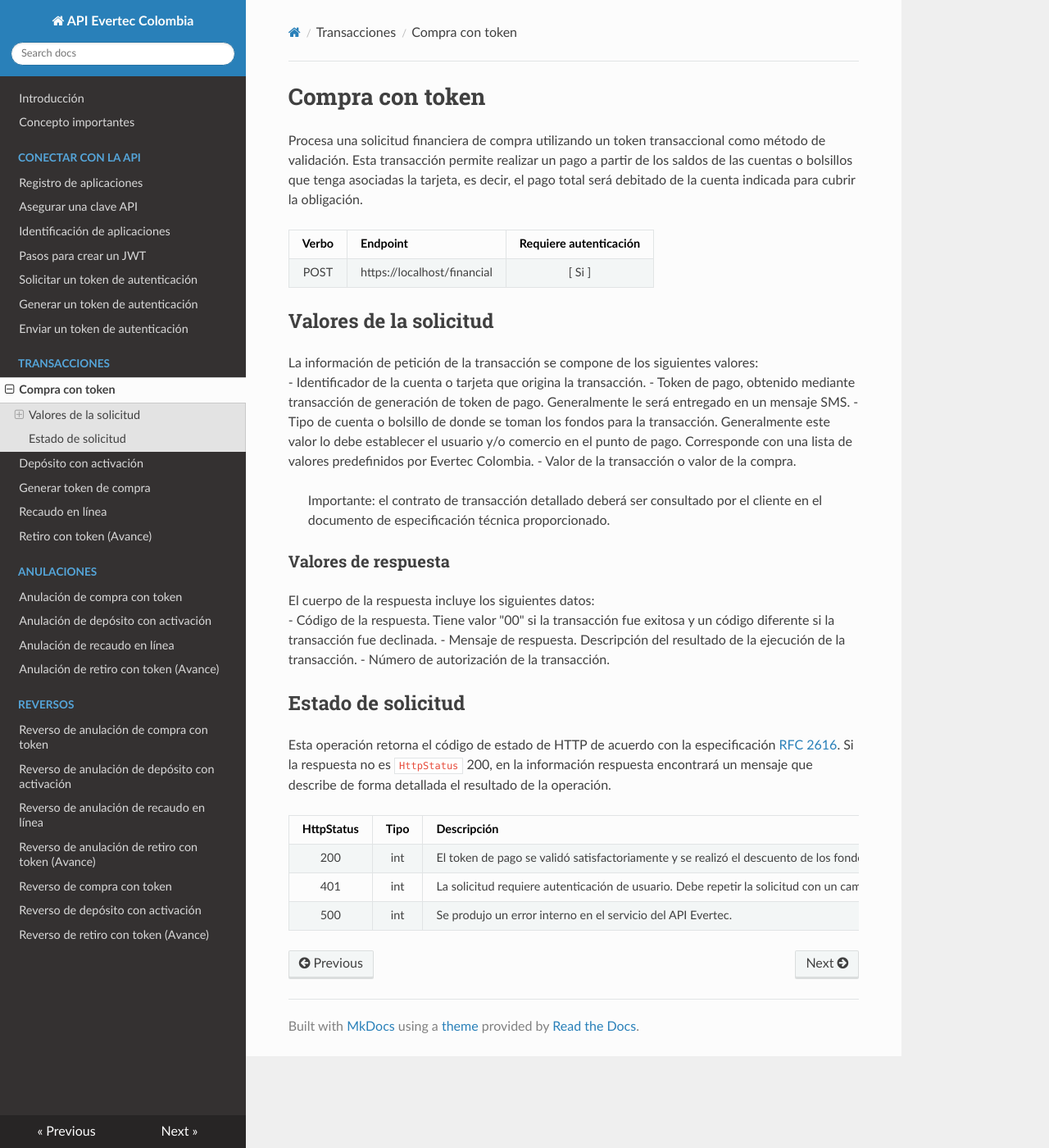
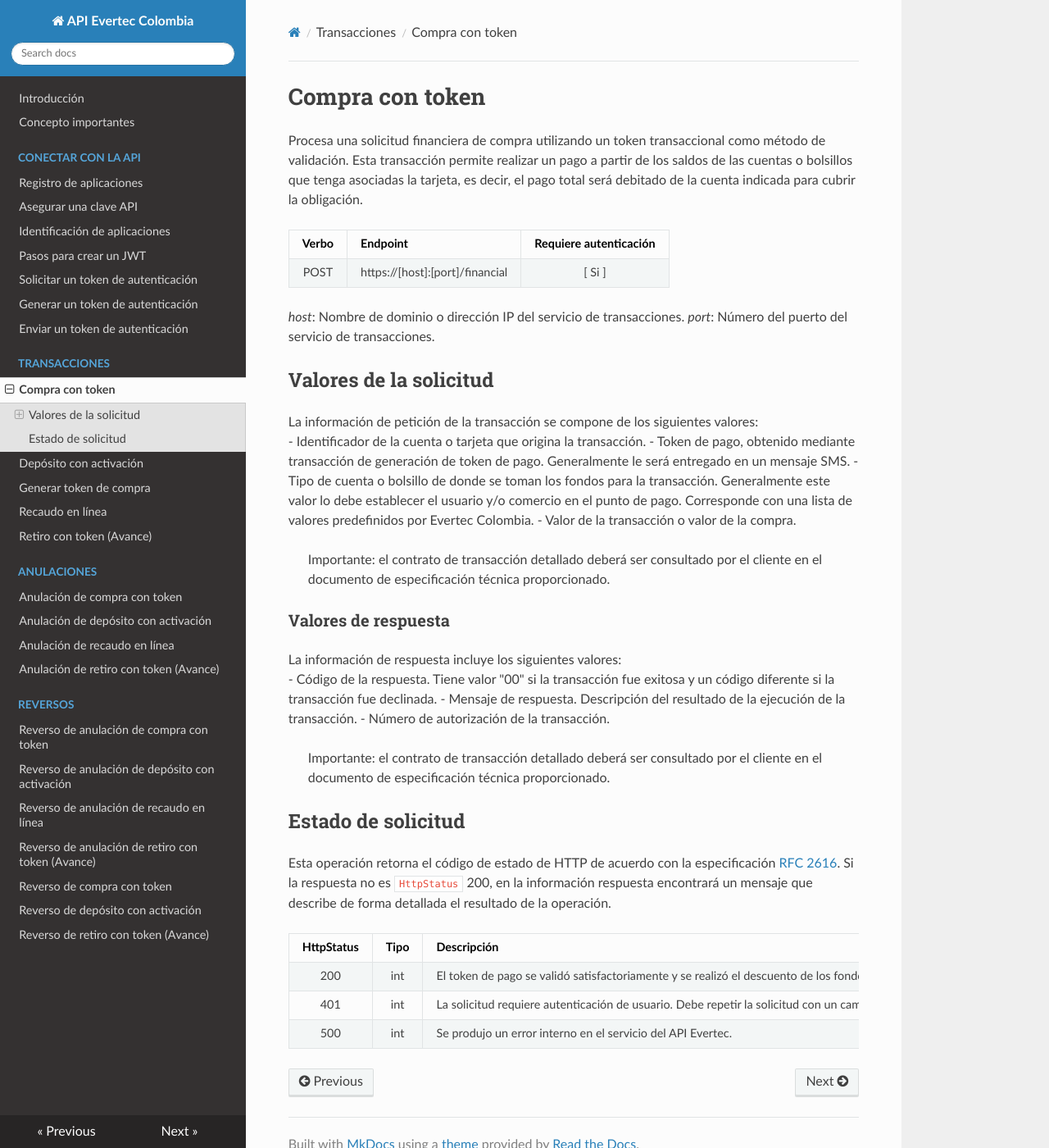
Before and after one commit to Picasso-api/Evertec-API, an MkDocs documentation site: the page built from docs/payment-token.md, in a window 1280 px wide and 1400 px high. Shown: the whole window at 82% size. Built offline with MkDocs 1.6.1, drawn with Linux system fonts in a browser that asks for light colours; nearby versions of some CDN libraries.

Commit message:
Update payment-token.md

```diff
--- a/docs/payment-token.md
+++ b/docs/payment-token.md
@@ -4,7 +4,10 @@ Procesa una solicitud financiera de compra utilizando un token transaccional com
 
 | Verbo | Endpoint                                      | Requiere autenticación |
 | :---: | --------------------------------------------- | :--------------------: |
-| POST  | https://localhost/financial |          [ Si ]           |
+| POST  | https://[host]:[port]/financial |          [ Si ]           |
+
+*host*: Nombre de dominio o dirección IP del servicio de transacciones.
+*port*: Número del puerto del servicio de transacciones.
 
 ## Valores de la solicitud
 
@@ -18,10 +21,12 @@ La información de petición de la transacción se compone de los siguientes val
 
 ### Valores de respuesta
 
-El cuerpo de la respuesta incluye los siguientes datos:
+La información de respuesta incluye los siguientes valores:
 - Código de la respuesta. Tiene valor "00" si la transacción fue exitosa y un código diferente si la transacción fue declinada.
 - Mensaje de respuesta. Descripción del resultado de la ejecución de la transacción.
 - Número de autorización de la transacción.
+
+>Importante: el contrato de transacción detallado deberá ser consultado por el cliente en el documento de especificación técnica proporcionado.
 
 ## Estado de solicitud
 
```
